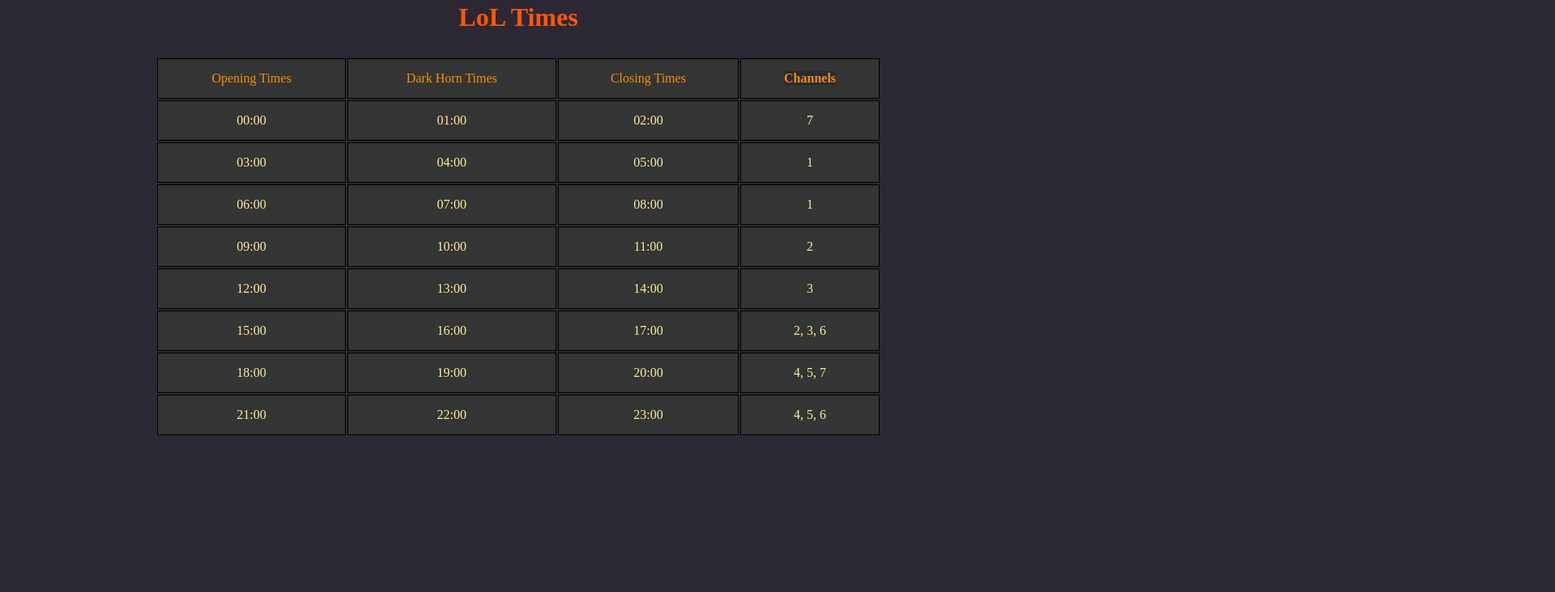
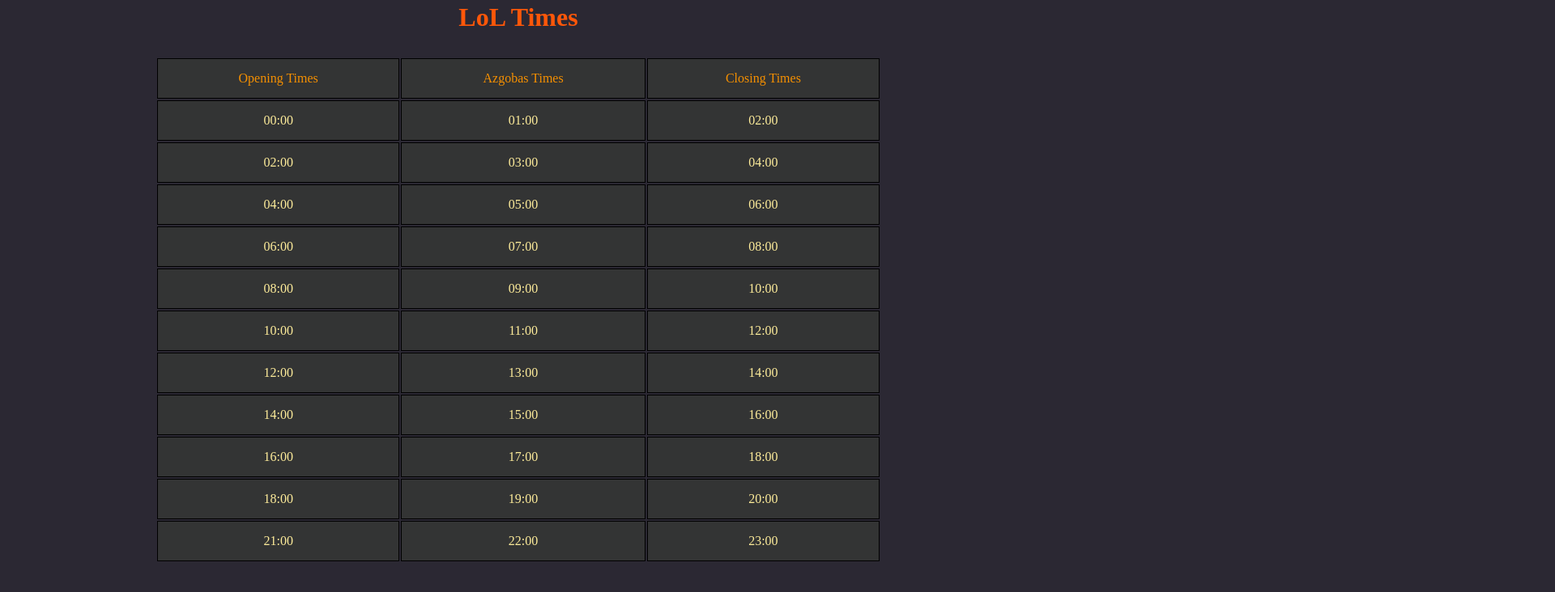
Before and after one commit to S0ffen/tips-information-deck, a plain HTML site: page Nostale/Lod&LoL.html in a window 1280 px wide. Shown: the part 1060-1792 px from the top of the page at 81% size, 1920 px wide, since content can reach past the window. Before the commit the page ends 1750 px from the top, so only its background shows below. Drawn offline with Linux system fonts and the light colour scheme.

Commit message:
table completed

```diff
--- a/Nostale/Lod&LoL.css
+++ b/Nostale/Lod&LoL.css
@@ -94,10 +94,13 @@
 .scout-right{
     position: absolute;
     top: 290px;
-    left: 1400px;
+    left: 1450px;
     width: auto;
-    height: 450px;
+    height: auto;
     overflow: hidden;
+
+
+
 }
 
 .scout-left{
--- a/Nostale/Lod&LoL.html
+++ b/Nostale/Lod&LoL.html
@@ -92,57 +92,63 @@
             <tbody>
                 <tr>
                     <td style="color: #f69000;">Opening Times</td>
-                    <td style="color:#f69000;">Dark Horn Times</td>
+                    <td style="color:#f69000;">Azgobas Times</td>
                     <td style="color:#f69000;">Closing Times</td>
-                    <td style="color:#f69000"><strong>Channels</strong></td>
                 </tr>
                 <tr>
                     <td>00:00</td>
                     <td>01:00</td>
                     <td>02:00</td>
-                    <td>7</td>
                 </tr>
                 <tr>
+                    <td>02:00</td>
                     <td>03:00</td>
                     <td>04:00</td>
+                </tr>
+                <tr>
+                    <td>04:00</td>
                     <td>05:00</td>
-                    <td>1</td>
+                    <td>06:00</td>
                 </tr>
                 <tr>
                     <td>06:00</td>
                     <td>07:00</td>
                     <td>08:00</td>
-                    <td>1</td>
                 </tr>
                 <tr>
+                    <td>08:00</td>
                     <td>09:00</td>
                     <td>10:00</td>
+                </tr>
+                <tr>
+                    <td>10:00</td>
                     <td>11:00</td>
-                    <td>2</td>
+                    <td>12:00</td>
                 </tr>
                 <tr>
                     <td>12:00</td>
                     <td>13:00</td>
                     <td>14:00</td>
-                    <td>3</td>
                 </tr>
                 <tr>
+                    <td>14:00</td>
                     <td>15:00</td>
                     <td>16:00</td>
+                </tr>
+                <tr>
+                    <td>16:00</td>
                     <td>17:00</td>
-                    <td>2, 3, 6</td>
+                    <td>18:00</td>
                 </tr>
                 <tr>
                     <td>18:00</td>
                     <td>19:00</td>
                     <td>20:00</td>
-                    <td>4, 5, 7</td>
                 </tr>
                 <tr>
                     <td>21:00</td>
                     <td>22:00</td>
                     <td>23:00</td>
-                    <td>4, 5, 6</td>
                 </tr>
             </tbody>
 
```
